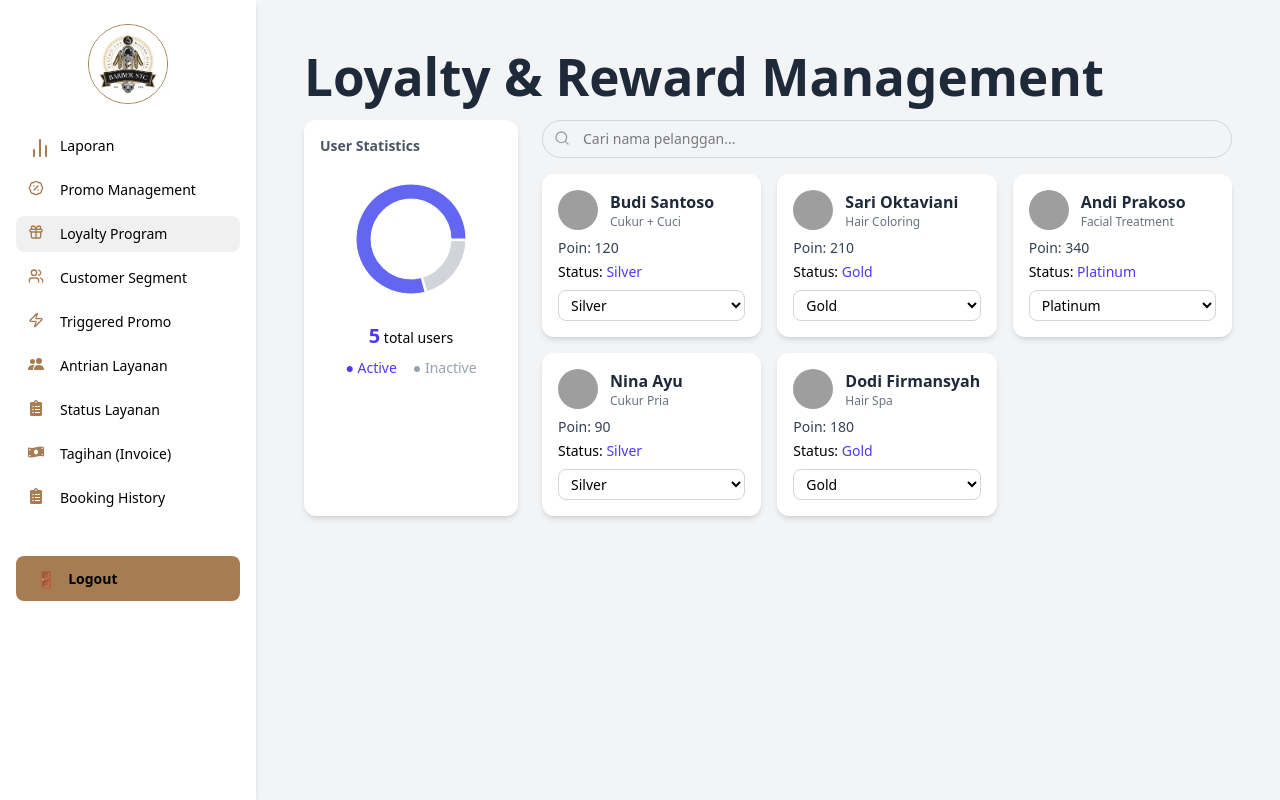
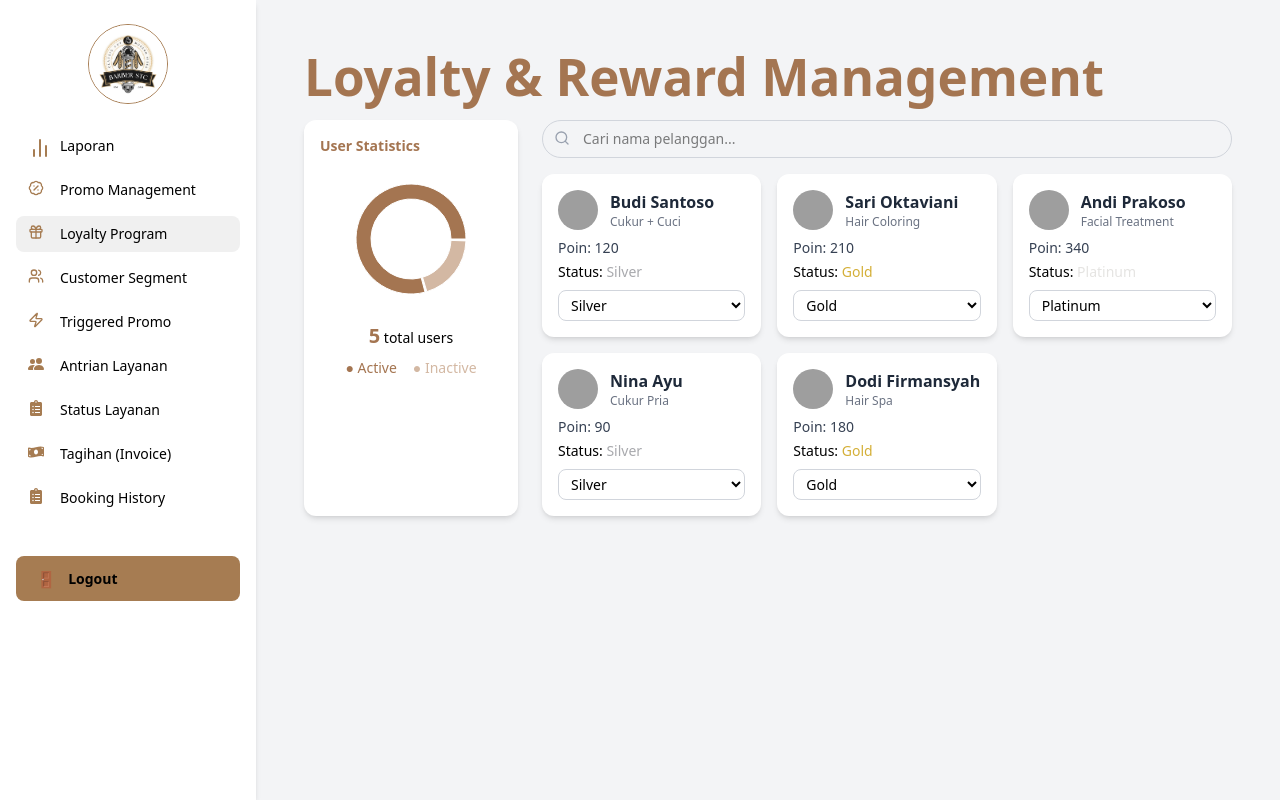
Before and after one commit to salwaistiqfarah/crm-kelompok9-23SIA, a React (Vite) app: page /admin/loyalty_program in a window 1280 px wide. Built offline with nearby package versions, Linux system fonts and the light colour scheme; sample sign-in values are in the browser's storage; grey boxes are pictures that could not be loaded.

Commit message:
Perbaikan by jelly

```diff
--- a/src/Pages/MA/LoyaltyProgram.jsx
+++ b/src/Pages/MA/LoyaltyProgram.jsx
@@ -56,7 +56,20 @@ const initialUsers = [
   },
 ];
 
-const COLORS = ["#6366f1", "#d1d5db"];
+const COLORS = ["#A47551", "#D3B8A3"]; // Coklat & coklat muda
+
+const getStatusColor = (status) => {
+  switch (status) {
+    case "Gold":
+      return "#D4AF37";
+    case "Silver":
+      return "#A8A9AD";
+    case "Platinum":
+      return "#E5E4E2";
+    default:
+      return "#000";
+  }
+};
 
 const LoyaltyProgram = () => {
   const [users, setUsers] = useState(initialUsers);
@@ -80,11 +93,12 @@ const LoyaltyProgram = () => {
 
   return (
     <div className="p-6 space-y-6">
-      <h1 className="text-2xl font-bold text-gray-800 mb-4">Loyalty & Reward Management</h1>
+      <h1 className="text-2xl font-bold text-[#A47551] mb-4">Loyalty & Reward Management</h1>
 
       <div className="grid md:grid-cols-4 gap-6">
+        {/* User Statistics */}
         <div className="bg-white p-4 rounded-xl shadow-md col-span-1">
-          <h2 className="text-sm font-semibold text-gray-600 mb-2">User Statistics</h2>
+          <h2 className="text-sm font-semibold text-[#A47551] mb-2">User Statistics</h2>
           <ResponsiveContainer width="100%" height={150}>
             <PieChart>
               <Pie
@@ -93,7 +107,7 @@ const LoyaltyProgram = () => {
                 cy="50%"
                 innerRadius={40}
                 outerRadius={55}
-                fill="#8884d8"
+                fill="#A47551"
                 paddingAngle={2}
                 dataKey="value"
               >
@@ -105,14 +119,15 @@ const LoyaltyProgram = () => {
             </PieChart>
           </ResponsiveContainer>
           <p className="text-center text-sm mt-2">
-            <span className="text-indigo-600 font-bold text-xl">{users.length}</span> total users
+            <span className="text-[#A47551] font-bold text-xl">{users.length}</span> total users
           </p>
           <div className="flex justify-center gap-4 text-sm mt-2">
-            <span className="text-indigo-600">● Active</span>
-            <span className="text-gray-400">● Inactive</span>
+            <span className="text-[#A47551]">● Active</span>
+            <span className="text-[#D3B8A3]">● Inactive</span>
           </div>
         </div>
 
+        {/* User List */}
         <div className="col-span-3">
           <div className="relative mb-4">
             <Search className="absolute left-3 top-2.5 w-4 h-4 text-gray-400" />
@@ -121,7 +136,7 @@ const LoyaltyProgram = () => {
               placeholder="Cari nama pelanggan..."
               value={search}
               onChange={(e) => setSearch(e.target.value)}
-              className="pl-10 pr-4 py-2 w-full text-sm border border-gray-300 rounded-full focus:outline-none focus:ring-2 focus:ring-indigo-400"
+              className="pl-10 pr-4 py-2 w-full text-sm border border-gray-300 rounded-full focus:outline-none focus:ring-2 focus:ring-[#A47551]"
             />
           </div>
 
@@ -144,7 +159,15 @@ const LoyaltyProgram = () => {
                   </div>
                 </div>
                 <p className="text-sm text-gray-700 mb-1">Poin: {user.points}</p>
-                <p className="text-sm mb-1">Status: <span className="font-medium text-indigo-600">{user.status}</span></p>
+                <p className="text-sm mb-1">
+                  Status:{" "}
+                  <span
+                    className="font-medium"
+                    style={{ color: getStatusColor(user.status) }}
+                  >
+                    {user.status}
+                  </span>
+                </p>
                 <select
                   value={user.status}
                   onChange={(e) => handleStatusChange(user.id, e.target.value)}
@@ -160,6 +183,7 @@ const LoyaltyProgram = () => {
         </div>
       </div>
 
+      {/* Activity Log */}
       {selectedUser && (
         <div className="bg-white p-4 rounded-xl shadow-md mt-6">
           <h2 className="text-sm font-semibold text-gray-600 mb-3">Activity Log</h2>
@@ -172,7 +196,8 @@ const LoyaltyProgram = () => {
             <p className="text-gray-800 font-semibold">{selectedUser.name}</p>
           </div>
           <p className="text-sm text-gray-700">
-            Menggunakan layanan <span className="font-semibold text-indigo-600">{selectedUser.service}</span> dan mendapatkan
+            Menggunakan layanan{" "}
+            <span className="font-semibold text-[#A47551]">{selectedUser.service}</span> dan mendapatkan
             <span className="text-green-600 font-semibold"> +{Math.floor(selectedUser.points / 10)} poin</span>
           </p>
         </div>
--- a/src/Pages/MA/PromoDisplay.jsx
+++ b/src/Pages/MA/PromoDisplay.jsx
@@ -26,7 +26,7 @@ const PromoDisplay = () => {
 
   return (
     <div className="p-6">
-      <h1 className="text-2xl font-bold mb-4">Promo Tersedia</h1>
+      <h1 className="text-2xl font-bold mb-4 text-[#A47551]">Promo Tersedia</h1>
       <div className="grid gap-4 md:grid-cols-2 lg:grid-cols-3">
         {promos.map((promo) => (
           <div key={promo.id} className="bg-white p-4 shadow rounded-2xl">
--- a/src/Pages/MA/TriggeredPromo.jsx
+++ b/src/Pages/MA/TriggeredPromo.jsx
@@ -63,7 +63,7 @@ const TriggeredPromo = () => {
 
   return (
     <div className="p-6 space-y-6">
-      <h1 className="text-2xl font-bold text-gray-800">Kelola Promo Otomatis</h1>
+      <h1 className="text-2xl font-bold text-[#A47551]">Kelola Promo Otomatis</h1>
 
       {/* Form Tambah/Edit */}
       <form onSubmit={handleSubmit} className="bg-white p-4 rounded-2xl shadow-md space-y-4">
@@ -101,7 +101,10 @@ const TriggeredPromo = () => {
             <option value="false">Nonaktif</option>
           </select>
         </div>
-        <button type="submit" className="px-4 py-2 bg-indigo-600 text-white rounded-xl hover:bg-indigo-700 transition">
+        <button
+          type="submit"
+          className="px-4 py-2 bg-[#A47551] text-white rounded-xl hover:bg-[#8c5f3f] transition"
+        >
           {editingId ? "Simpan Perubahan" : "Tambah Promo"}
         </button>
       </form>
@@ -109,7 +112,7 @@ const TriggeredPromo = () => {
       {/* Tabel Promo */}
       <div className="overflow-x-auto">
         <table className="min-w-full bg-white shadow rounded-2xl">
-          <thead className="bg-indigo-100 text-indigo-700">
+          <thead className="bg-[#A47551] text-white">
             <tr>
               <th className="px-4 py-3 text-left">Trigger</th>
               <th className="px-4 py-3 text-left">Aksi Promo</th>
@@ -130,13 +133,13 @@ const TriggeredPromo = () => {
                 <td className="px-4 py-3 flex justify-center gap-2">
                   <button
                     onClick={() => handleEdit(promo)}
-                    className="px-3 py-1 bg-yellow-400 text-white rounded-lg hover:bg-yellow-500 transition"
+                    className="px-3 py-1 bg-[#A47551] text-white rounded-lg hover:bg-[#8c5f3f] transition"
                   >
                     Edit
                   </button>
                   <button
                     onClick={() => handleDelete(promo.id)}
-                    className="px-3 py-1 bg-red-500 text-white rounded-lg hover:bg-red-600 transition"
+                    className="px-3 py-1 bg-[#A47551] text-white rounded-lg hover:bg-[#8c5f3f] transition"
                   >
                     Hapus
                   </button>
--- a/src/Pages/MA/TriggeredPromoInfo.jsx
+++ b/src/Pages/MA/TriggeredPromoInfo.jsx
@@ -18,12 +18,15 @@ const TriggeredPromoInfo = () => {
 
   return (
     <div className="p-6">
-      <h1 className="text-2xl font-bold mb-4">Promo Khusus Anda</h1>
+      <h1 className="text-2xl font-bold mb-4 text-[#A47551]">Promo Khusus Anda</h1>
       <div className="space-y-4">
         {triggeredPromos.map((item) => (
-          <div key={item.id} className="bg-blue-50 border border-blue-200 rounded-2xl p-4 shadow">
-            <h2 className="text-lg font-semibold text-blue-800">{item.event}</h2>
-            <p className="text-blue-700">{item.promo}</p>
+          <div
+            key={item.id}
+            className="bg-[#F6EFE8] border border-[#D1BFA9] rounded-2xl p-4 shadow"
+          >
+            <h2 className="text-lg font-semibold text-[#A47551]">{item.event}</h2>
+            <p className="text-[#7A5533]">{item.promo}</p>
             <p className="text-sm text-gray-600">{item.description}</p>
           </div>
         ))}
--- a/src/Pages/MA/UserSegmentInfo.jsx
+++ b/src/Pages/MA/UserSegmentInfo.jsx
@@ -15,7 +15,7 @@ const UserSegmentInfo = () => {
 
   return (
     <div className="p-6">
-      <h1 className="text-2xl font-bold mb-4">Status Keanggotaan</h1>
+      <h1 className="text-2xl font-bold mb-4 text-[#A47551]">Status Keanggotaan</h1>
       <div className="bg-yellow-100 p-4 rounded-2xl shadow">
         <p className="text-xl font-semibold">Hi, {name}!</p>
         <p className="text-lg text-yellow-800 font-bold">Level: {level}</p>
```
